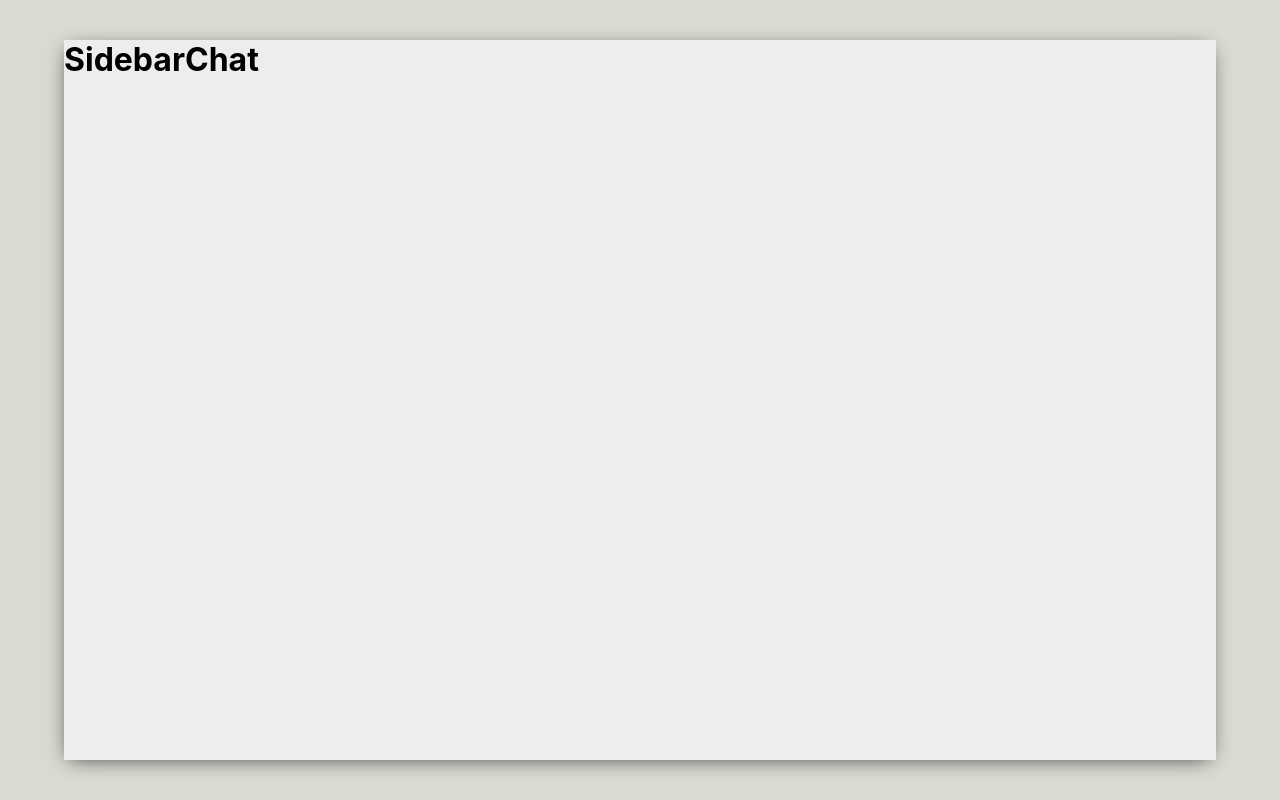
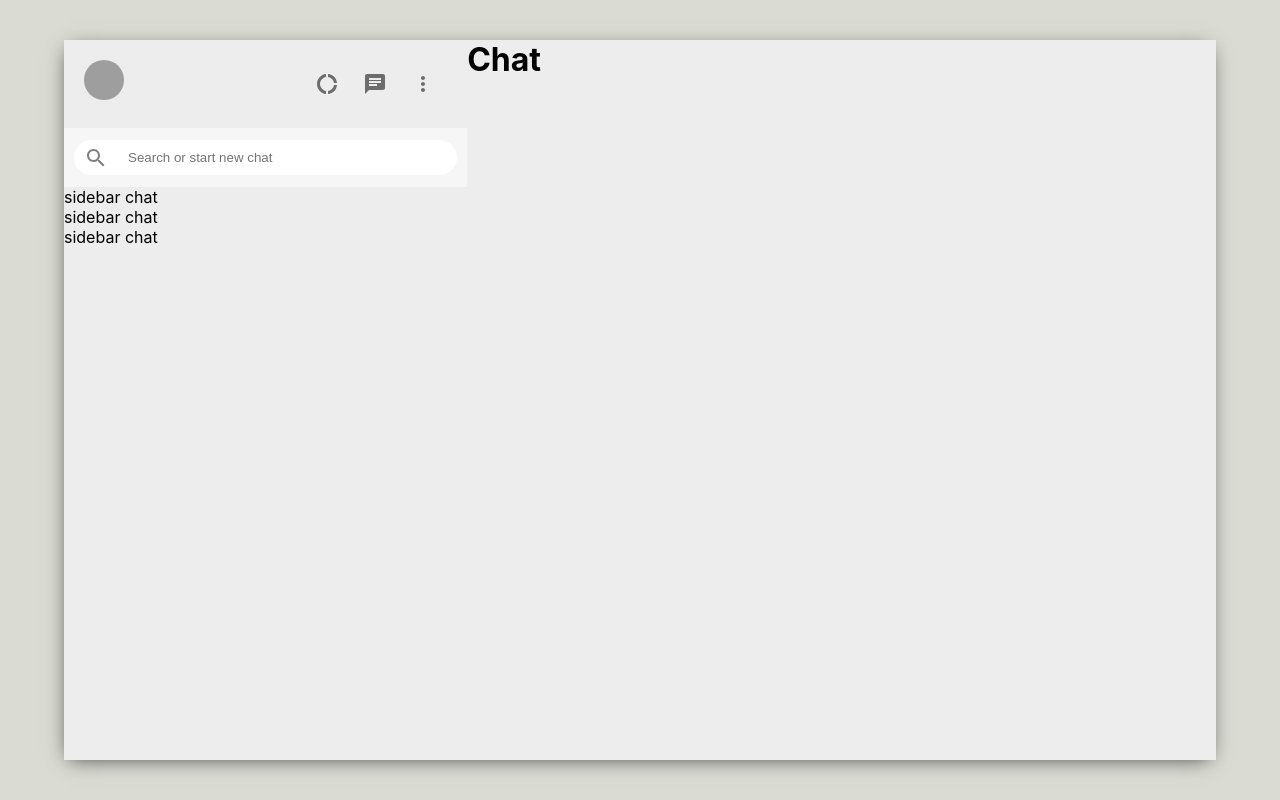
Before and after one commit to AnumMujahid/mern-whatsapp-clone, a React (Create React App) app in the folder frontend/: page / in a window 1280 px wide. Built offline with nearby package versions, Linux system fonts and the light colour scheme; grey boxes are pictures that could not be loaded.

Commit message:
feat(sidebar): add elements to sidebar

```diff
--- a/frontend/package.json
+++ b/frontend/package.json
@@ -3,6 +3,8 @@
   "version": "0.1.0",
   "private": true,
   "dependencies": {
+    "@material-ui/core": "^4.11.3",
+    "@material-ui/icons": "^4.11.2",
     "@testing-library/jest-dom": "^5.12.0",
     "@testing-library/react": "^11.2.6",
     "@testing-library/user-event": "^12.8.3",
--- a/frontend/src/Chat.css
+++ b/frontend/src/Chat.css
@@ -0,0 +1,5 @@
+.chat {
+  display: flex;
+  flex-direction: column;
+  flex: 0.65;
+}
--- a/frontend/src/Chat.js
+++ b/frontend/src/Chat.js
@@ -2,7 +2,7 @@ import React from 'react';
 import './Chat.css';
 const Chat = () => {
   return (
-    <div>
+    <div className="chat">
       <h1>Chat</h1>
     </div>
   );
--- a/frontend/src/Sidebar.css
+++ b/frontend/src/Sidebar.css
@@ -0,0 +1,52 @@
+.sidebar {
+  display: flex;
+  flex-direction: column;
+  flex: 0.35;
+}
+
+.sidebar__header {
+  display: flex;
+  justify-content: space-between;
+  padding: 20px;
+  padding-right: 1px solid lightgray;
+}
+
+.sidebar__headerRight {
+  display: flex;
+  justify-content: space-between;
+  align-items: center;
+  min-width: 10vw;
+}
+
+.sidebar__headerRight > .MuiSvgIcon-root {
+  margin-right: 2vw;
+  font-size: 24px !important;
+}
+
+.sidebar__search {
+  display: flex;
+  align-items: center;
+  background-color: #f6f6f6;
+  height: 39px;
+  padding: 10px;
+}
+
+.sidebar__searchContainer {
+  display: flex;
+  align-items: center;
+  background-color: white;
+  width: 100%;
+  height: 35px;
+  border-radius: 20px;
+}
+
+.sidebar__searchContainer > .MuiSvgIcon-root {
+  color: gray;
+  padding: 10px;
+}
+
+.sidebar__searchContainer > input {
+  border: none;
+  margin-left: 10px;
+  outline-width: 0;
+}
--- a/frontend/src/Sidebar.js
+++ b/frontend/src/Sidebar.js
@@ -1,9 +1,40 @@
 import React from 'react';
 import './Sidebar.css';
+import DonutLargeIcon from '@material-ui/icons/DonutLarge';
+import MoreVertIcon from '@material-ui/icons/MoreVert';
+import ChatIcon from '@material-ui/icons/Chat';
+import { Avatar, IconButton } from '@material-ui/core';
+import SearchOutlined from '@material-ui/icons/SearchOutlined';
+import SidebarChat from './SidebarChat';
+
 const Sidebar = () => {
   return (
     <div className="sidebar">
-      <h1>Sidebar</h1>
+      <div className="sidebar__header">
+        <Avatar src="https://avatars.githubusercontent.com/u/75484624?v=4" />
+        <div className="sidebar__headerRight">
+          <IconButton>
+            <DonutLargeIcon />
+          </IconButton>
+          <IconButton>
+            <ChatIcon />
+          </IconButton>
+          <IconButton>
+            <MoreVertIcon />
+          </IconButton>
+        </div>
+      </div>
+      <div className="sidebar__search">
+        <div className="sidebar__searchContainer">
+          <SearchOutlined />
+          <input type="text" placeholder="Search or start new chat" />
+        </div>
+      </div>
+      <div className="sidebar__chats">
+        <SidebarChat />
+        <SidebarChat />
+        <SidebarChat />
+      </div>
     </div>
   );
 };
--- /dev/null
+++ b/frontend/src/SidebarChat.js
@@ -0,0 +1,7 @@
+import React from 'react';
+
+const SidebarChat = () => {
+  return <div>sidebar chat</div>;
+};
+
+export default SidebarChat;
```
Also changed, not shown: frontend/src/SidebarChat.css (added), 1 other file (tests, documents, lock files or other folders).
